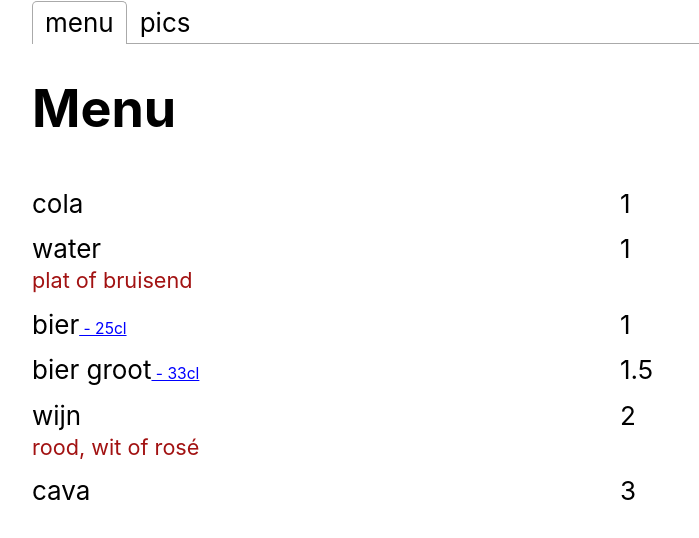
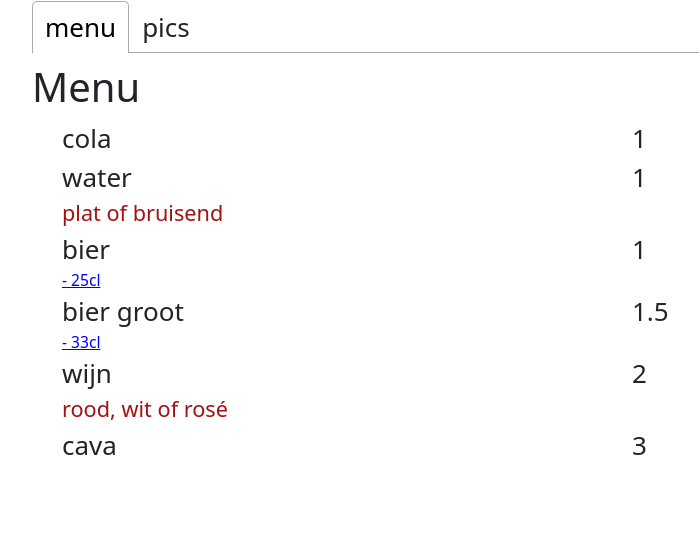
Before and after one commit to gllsrssx/dynamic_oefeningen, a React (Create React App) app: page / in a window 1280 px wide. Shown: the top 538 px of the page, without its empty margins (20-719 px from the left). Built offline with nearby package versions, Linux system fonts and the light colour scheme.

Commit message:
container,row,col

```diff
--- a/src/App.js
+++ b/src/App.js
@@ -1,4 +1,5 @@
 import 'normalize.css';
+import 'bootstrap/dist/css/bootstrap.min.css';
 import './App.css';
 
 import { Tab, Tabs, TabList, TabPanel } from 'react-tabs';
--- a/src/components/MenuCard.js
+++ b/src/components/MenuCard.js
@@ -1,9 +1,11 @@
+
 import {MenuProduct} from "./MenuProduct";
 
 export function MenuCard(props) {
     const { products } = props;
     return <div>
         <h1>Menu</h1>
+
         {products.map(
                 (p,key) => <MenuProduct product={p} key ={"p"+key} />)}
             <MenuProduct />
--- a/src/components/MenuProduct.js
+++ b/src/components/MenuProduct.js
@@ -1,26 +1,41 @@
+import Container from 'react-bootstrap/Container';
+import Row from 'react-bootstrap/Row';
+import Col from 'react-bootstrap/Col';
+
 import PropTypes from "prop-types";
 
 function ProductSize(props) {
-    const { product } = props;
+    const {product} = props;
     if (!product.size) return;
-    return <span className="productSize" >{product.size ? " - " + product.size +"cl":""} </span>
+    return <span className="productSize">{product.size ? " - " + product.size + "cl" : ""} </span>
 }
+
 function ProductNote(props) {
-    const { product } = props;
+    const {product} = props;
     if (!product.note) return;
-    return <span className="note" >{product.note ? product.note :""} </span>
+    return <span className="note">{product.note ? product.note : ""} </span>
 }
+
 export function MenuProduct(props) {
     const {product} = props;
     if (!product?.name) return;
     return <>
-    <div className="menuProduct">
-        <div>{product.name}
-            <ProductSize product={product} />
-            </div>
-        <div>{product.price}</div>
-    </div>
-        <ProductNote product={product} />
+        <Container>
+            <Row>
+                <Col className="menuProduct">
+                    {product.name}
+                </Col>
+                <Col className="menuProduct">
+                    {product.price}
+                </Col>
+                <Row className="menuProduct">
+                    <ProductSize product={product}/>
+                </Row>
+                <Row className="menuProduct">
+                    <ProductNote product={product}/>
+                </Row>
+            </Row>
+        </Container>
     </>
 }
 
@@ -28,7 +43,7 @@ MenuProduct.propTypes = {
     products: PropTypes.shape({
         name: PropTypes.string.isRequired,
         price: PropTypes.string.isRequired,
-        size:PropTypes.string,
-        note:PropTypes.string
+        size: PropTypes.string,
+        note: PropTypes.string
     }).isRequired
 }
--- a/src/pages/PicturesPage.js
+++ b/src/pages/PicturesPage.js
@@ -41,7 +41,7 @@ const PICTURES_DATA = [
 function Picture(props) {
     const {picture} = props;
     return <>
-        <img src={`../../public/images/${picture.name}`}
+        <img src={`./images/${picture.name}`}
              alt={picture.name}
              width="100%"
              style={{margin: "2vw auto 0 auto"}}/>
```
